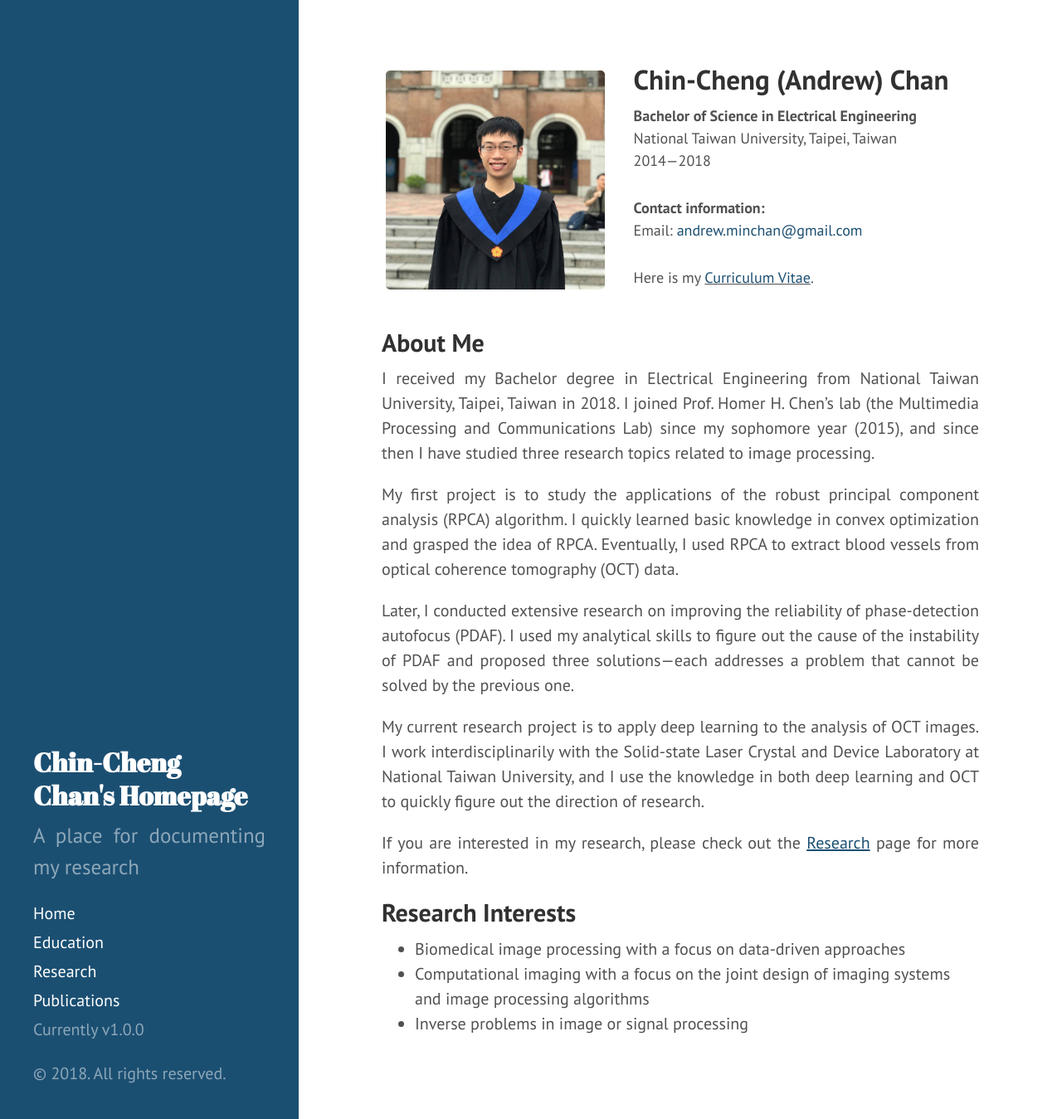
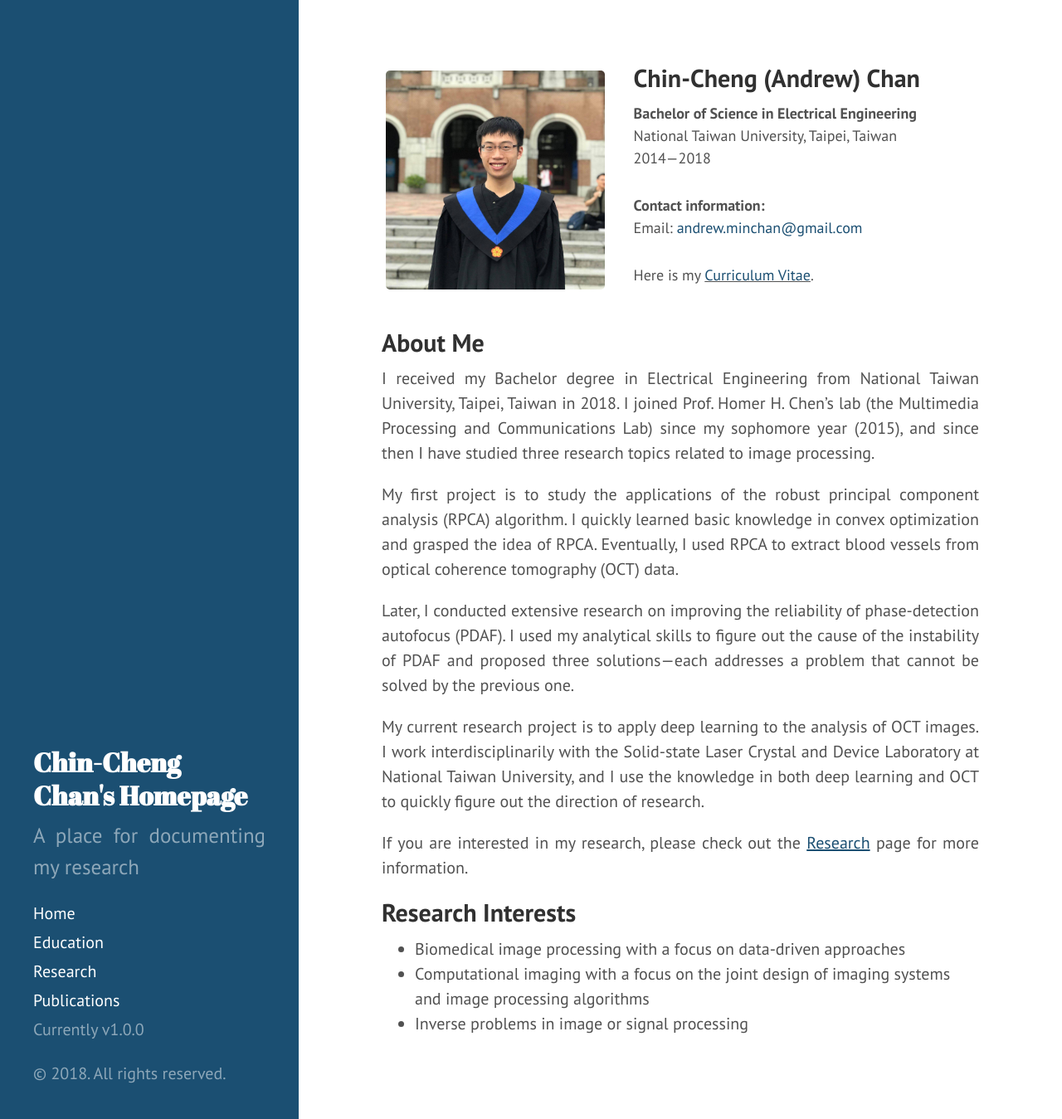
Before and after one commit to andrewccchan/andrewccchan.github.io, a Jekyll site: the page built from home.md, in a window 1280 px wide and 1349 px high. Shown: the whole window at 83% size. Built offline with Jekyll 4.4.1, drawn with Linux system fonts in a browser that asks for light colours.

Commit message:
reduce h1  size

```diff
--- a/public/css/hyde.css
+++ b/public/css/hyde.css
@@ -314,7 +314,7 @@ a.sidebar-nav-item:focus {
 .column2 > h1{
   text-align: left;
   /* font-size: 50px; */
-  font-size: 33px;
+  font-size: 30px;
   margin-top: -5px;
 }
 
```
